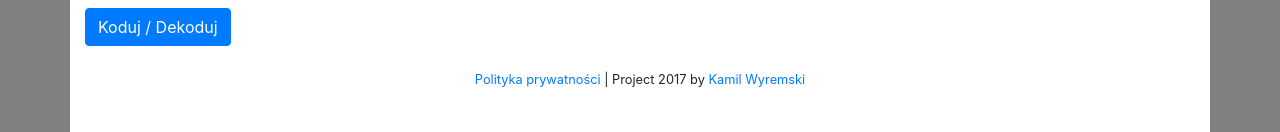
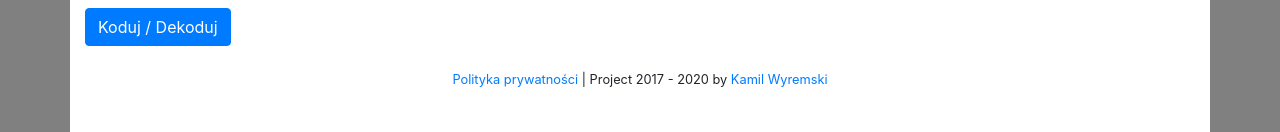
Before and after one commit to kamilwyremski/dekoder, a React (Create React App) app: page / in a window 1280 px wide. Shown: the part 2548-2680 px from the top of the page. Built offline with nearby package versions, Linux system fonts and the light colour scheme.

Commit message:
Update App.js

```diff
--- a/src/App.js
+++ b/src/App.js
@@ -251,7 +251,7 @@ class App extends Component {
         <br /><br />
 
         <footer className="text-center">
-          <p className="small"><a href="https://blog.wyremski.pl/polityka-prywatnosci/" title="Polityka prywatności serwisu">Polityka prywatności</a> | Project 2017 by <a href="http://wyremski.pl" title="Tworzenie Stron Internetowych">Kamil Wyremski</a></p>
+          <p className="small"><a href="https://blog.wyremski.pl/polityka-prywatnosci/" title="Polityka prywatności serwisu">Polityka prywatności</a> | Project 2017 - 2020 by <a href="https://wyremski.pl" title="Full Stack Web Developer">Kamil Wyremski</a></p>
         </footer>
 
       </div>
```
